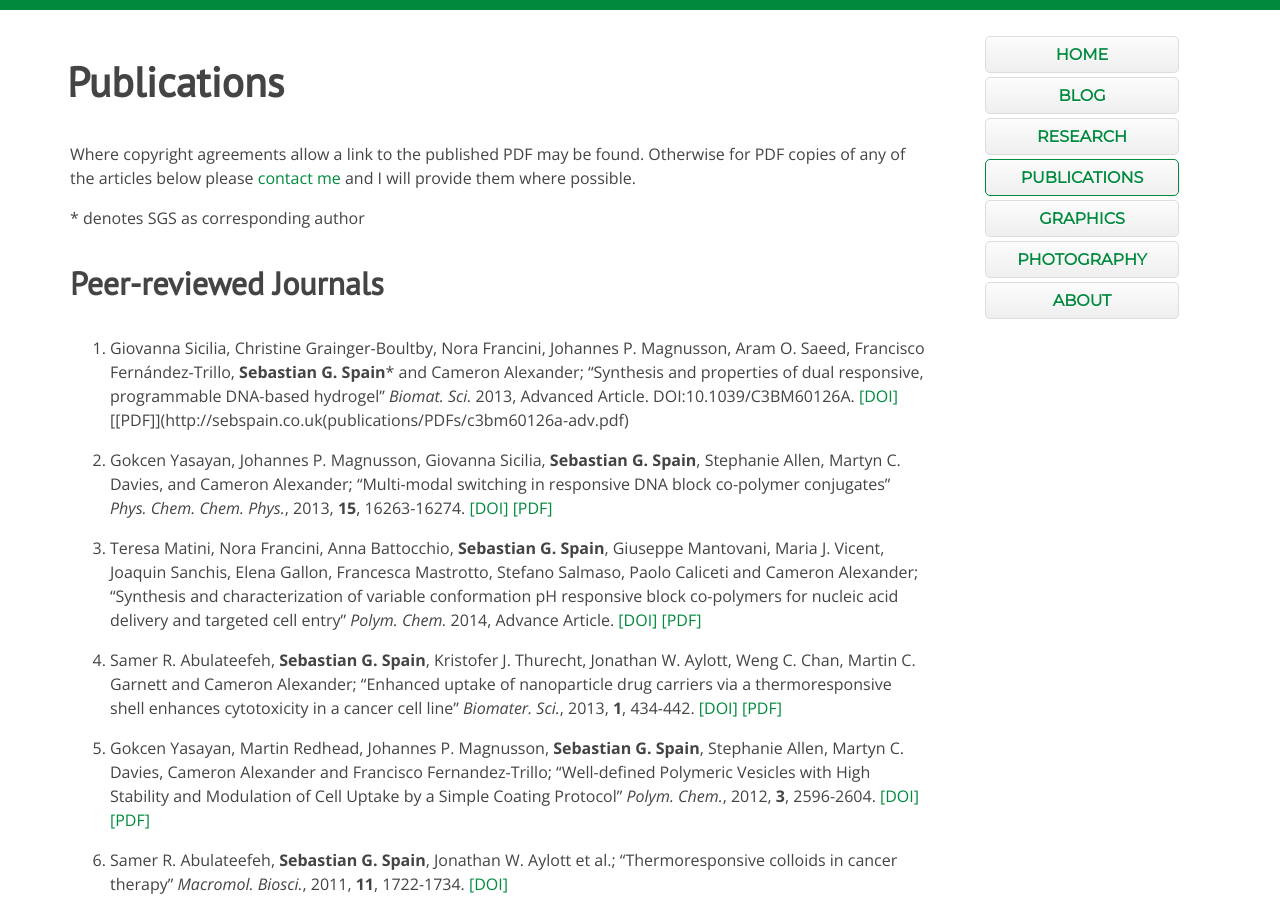
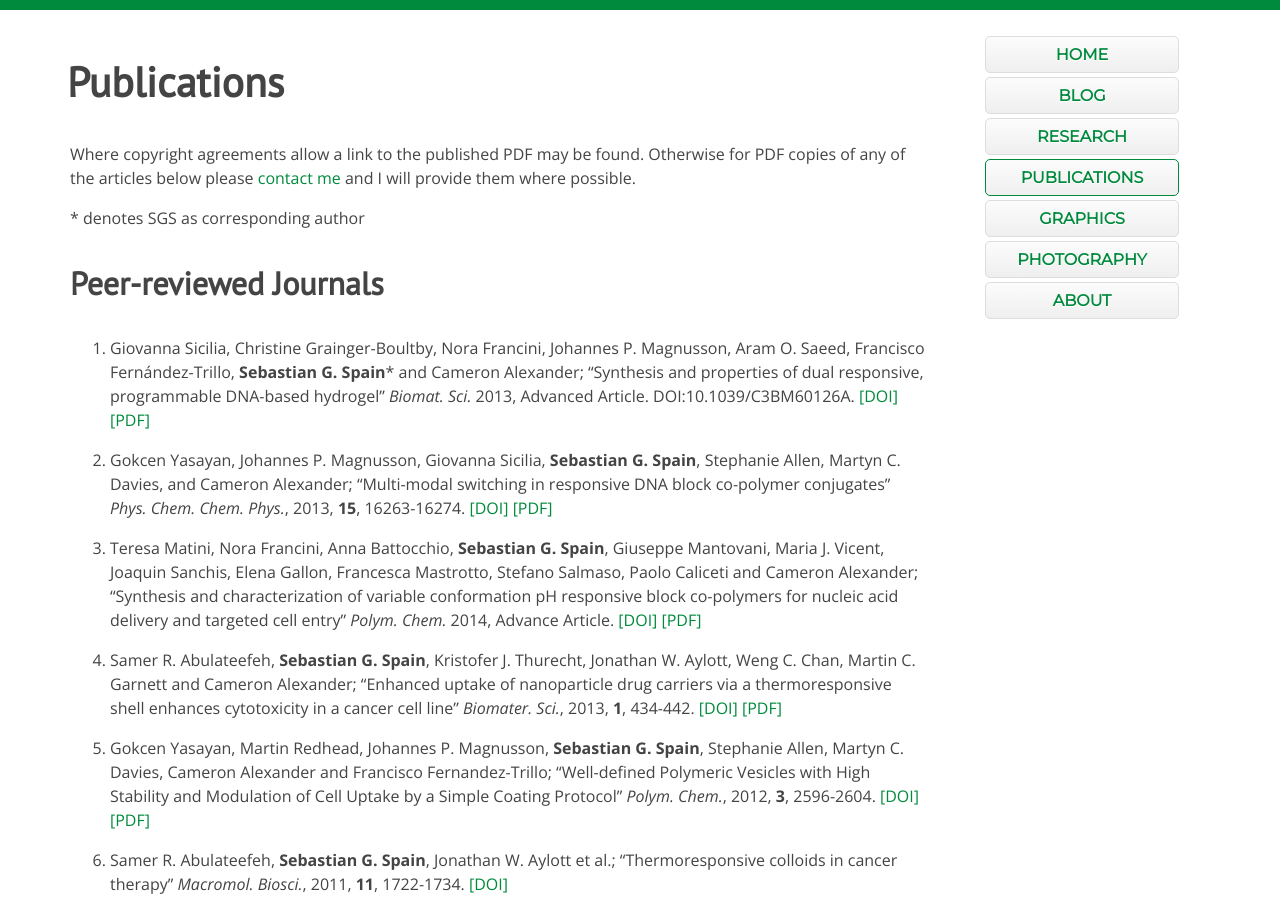
Before and after one commit to sebspain/sebspain.github.io, a Jekyll site: the page built from publications/index.md, in a window 1280 px wide and 900 px high. Built offline with Jekyll 4.4.1, drawn with Linux system fonts in a browser that asks for light colours; Markdown is read by kramdown in place of the engine named in the settings.

Commit message:
link fix

```diff
--- a/publications/index.md
+++ b/publications/index.md
@@ -9,7 +9,7 @@
 
 ###Peer-reviewed Journals
 
-1. Giovanna Sicilia, Christine Grainger-Boultby, Nora Francini, Johannes P. Magnusson, Aram O. Saeed, Francisco Fernández-Trillo, <strong>Sebastian G. Spain</strong>\* and Cameron Alexander; "Synthesis and properties of dual responsive, programmable DNA-based hydrogel" <em>Biomat. Sci.</em> 2013, Advanced Article. DOI:10.1039/C3BM60126A. [\[DOI\]](http://dx.doi.org/10.1039/C3BM60126A) [\[PDF\]](http://sebspain.co.uk(publications/PDFs/c3bm60126a-adv.pdf)
+1. Giovanna Sicilia, Christine Grainger-Boultby, Nora Francini, Johannes P. Magnusson, Aram O. Saeed, Francisco Fernández-Trillo, <strong>Sebastian G. Spain</strong>\* and Cameron Alexander; "Synthesis and properties of dual responsive, programmable DNA-based hydrogel" <em>Biomat. Sci.</em> 2013, Advanced Article. DOI:10.1039/C3BM60126A. [\[DOI\]](http://dx.doi.org/10.1039/C3BM60126A) [\[PDF\]](http://sebspain.co.uk/publications/PDFs/c3bm60126a-adv.pdf)
 
 1. Gokcen Yasayan, Johannes P. Magnusson, Giovanna Sicilia, <strong>Sebastian G. Spain</strong>, Stephanie Allen, Martyn C. Davies, and Cameron Alexander; "Multi-modal switching in responsive DNA block co-polymer conjugates" <em>Phys. Chem. Chem. Phys.</em>, 2013, <strong>15</strong>, 16263-16274. [\[DOI\]](http://dx.doi.org/10.1039/C3CP52243A) [\[PDF\]](http://sebspain.co.uk/publications/PDFs/c3cp52243a.pdf)
 
```
